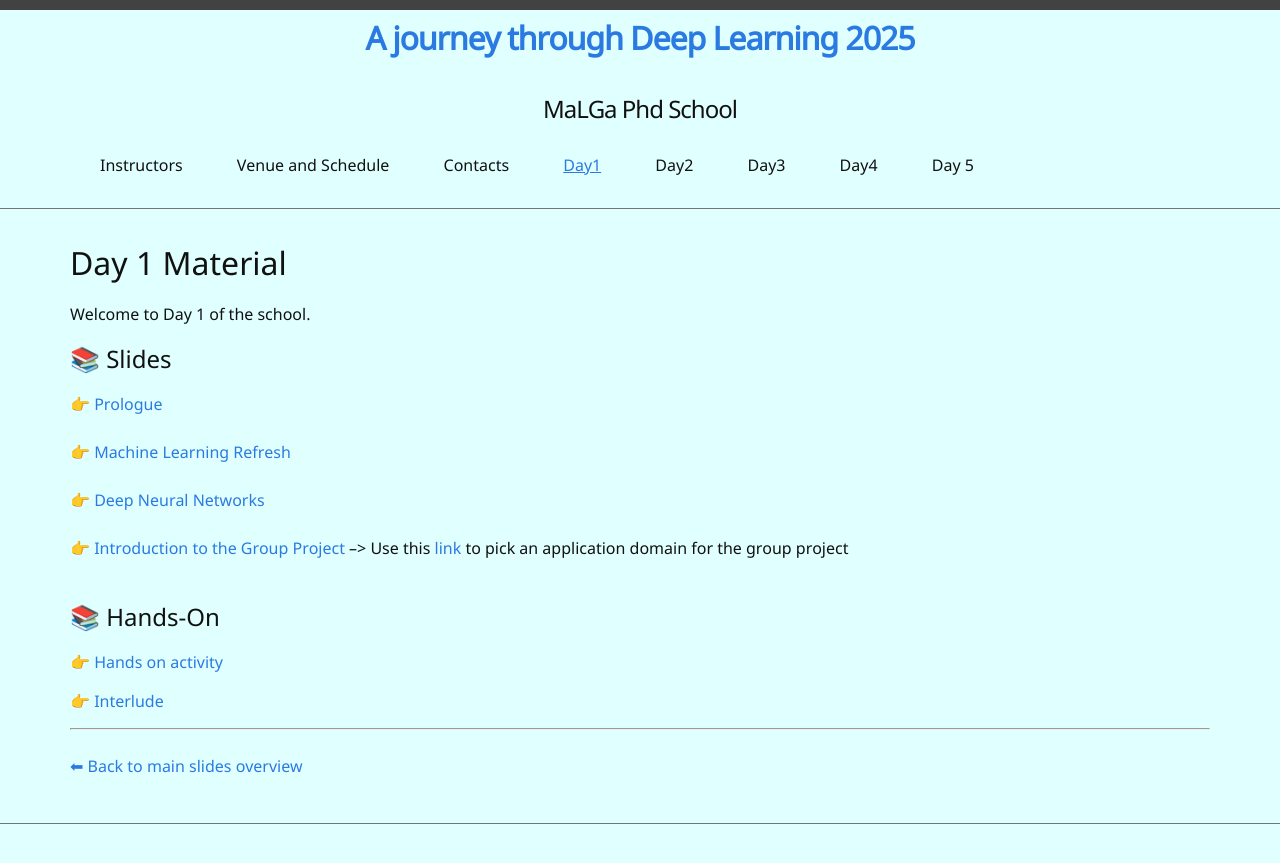
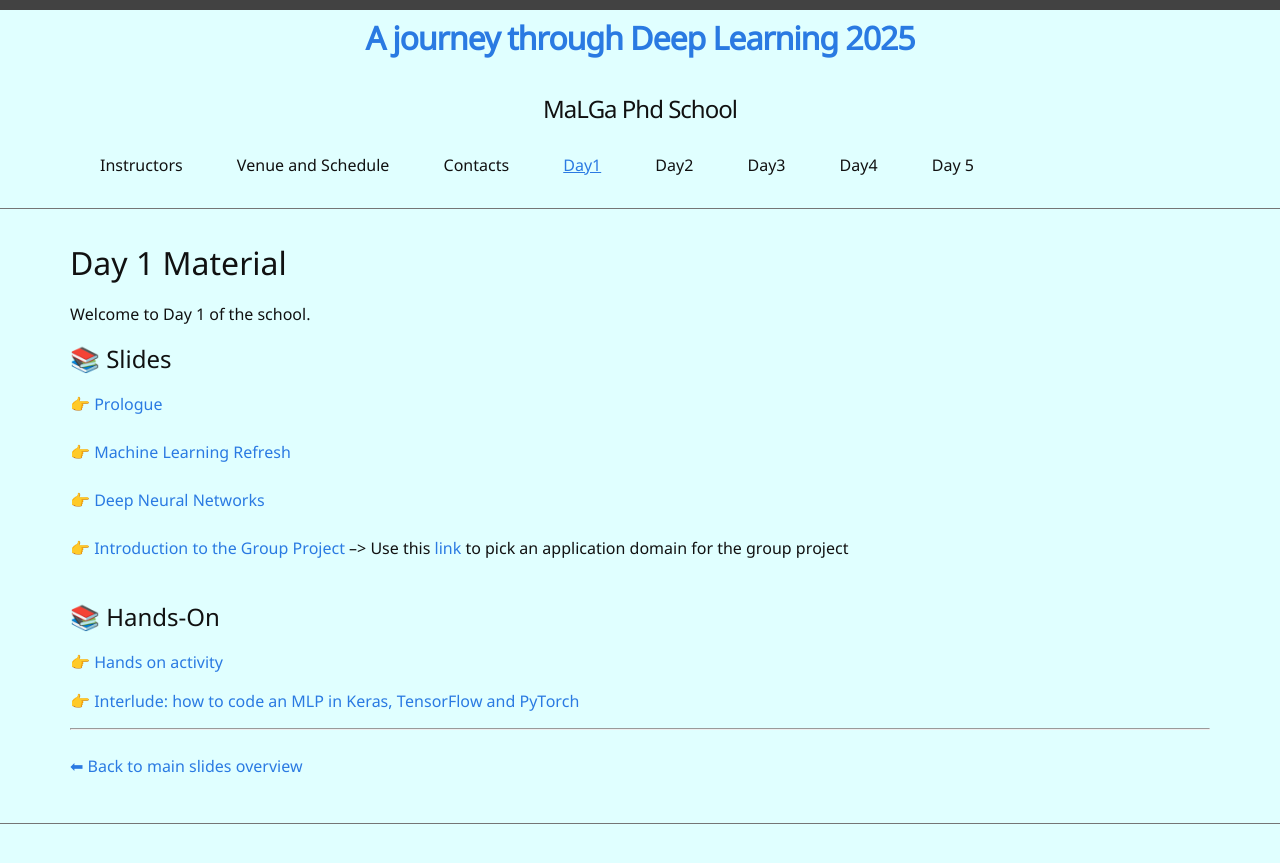
Before and after one commit to A-Journey-through-Deep-Learning/2025, a Jekyll site: the page built from Day1.md, in a window 1280 px wide. Shown: the top 863 px of the page. Built offline with Jekyll 4.4.1, drawn with Linux system fonts in a browser that asks for light colours.

Commit message:
Update Day1.md

```diff
--- a/Day1.md
+++ b/Day1.md
@@ -27,7 +27,7 @@ Welcome to Day 1 of the school.
 ## 📚 Hands-On
 👉 [Hands on activity](/Hands_on/MLP_DNN.ipynb)
 
-👉 [Interlude](/Hands_on/MLP_Keras_tf_PyTorch)
+👉 [Interlude: how to code an MLP in Keras, TensorFlow and PyTorch](/Hands_on/MLP_Keras_tf_PyTorch)
 
 ---
 <br>
```
